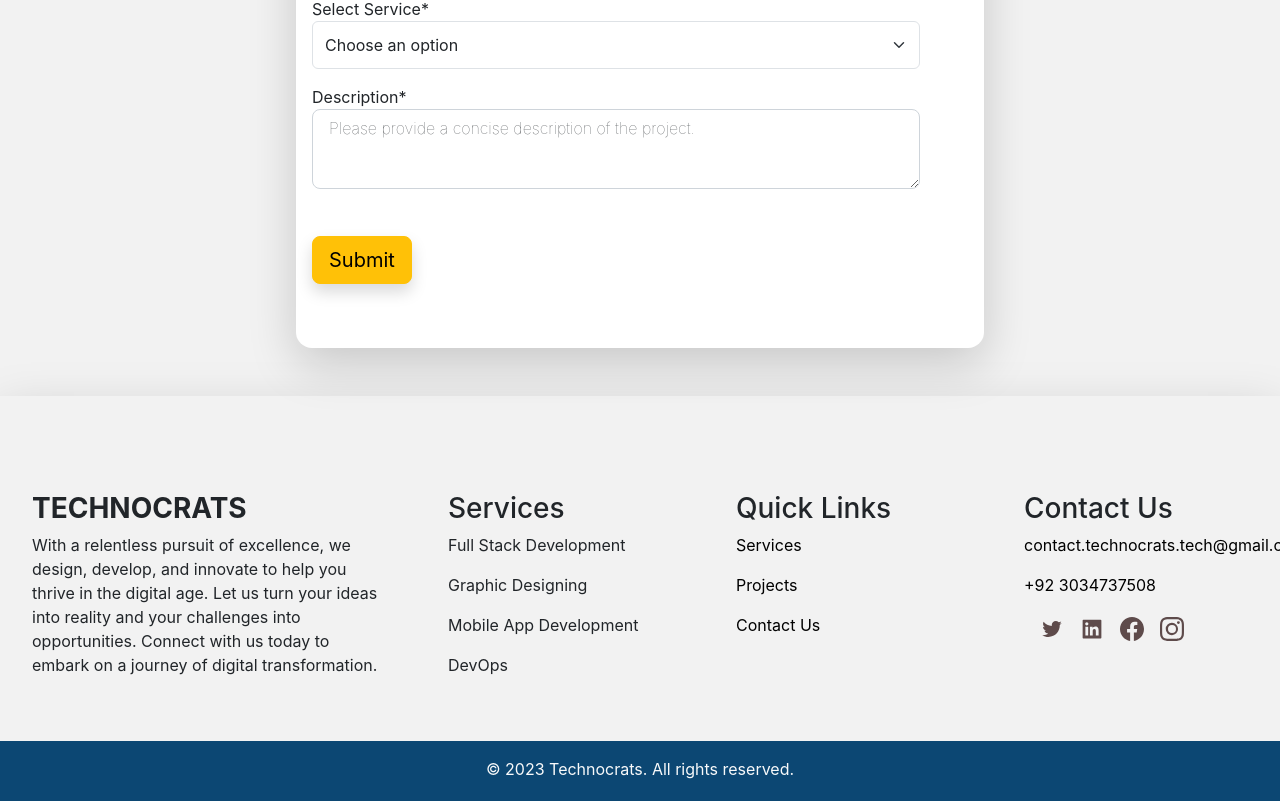
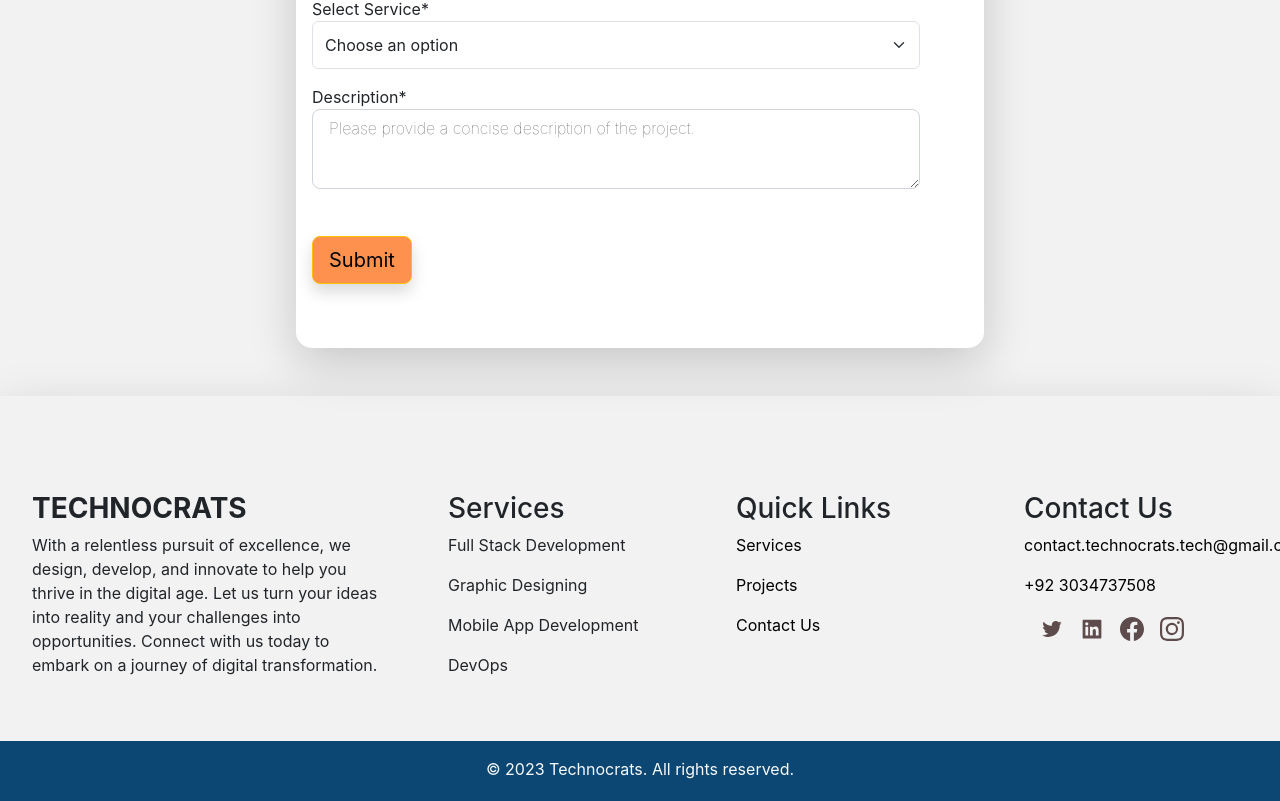
Before and after one commit to technocrats-portfolio/Technocrats, a React (Create React App) app: page / in a window 1280 px wide. Shown: the part 3730-4531 px from the top of the page. Built offline with nearby package versions, Linux system fonts and the light colour scheme.

Commit message:
Change Submit button color

```diff
--- a/src/Home.jsx
+++ b/src/Home.jsx
@@ -346,6 +346,7 @@ emailjs.sendForm('service_j4qp323', 'template_1kitx3b', e.target, 'zbnOMBcyn0XAV
                       </div>
 
                       <button
+                      style={{"background-color":"#FF914E","font-weight":"400"}}
                         type="submit"
                         className="btn btn-warning shadow btn-lg mt-4 mb-5"
                         onClick={notify}
```
